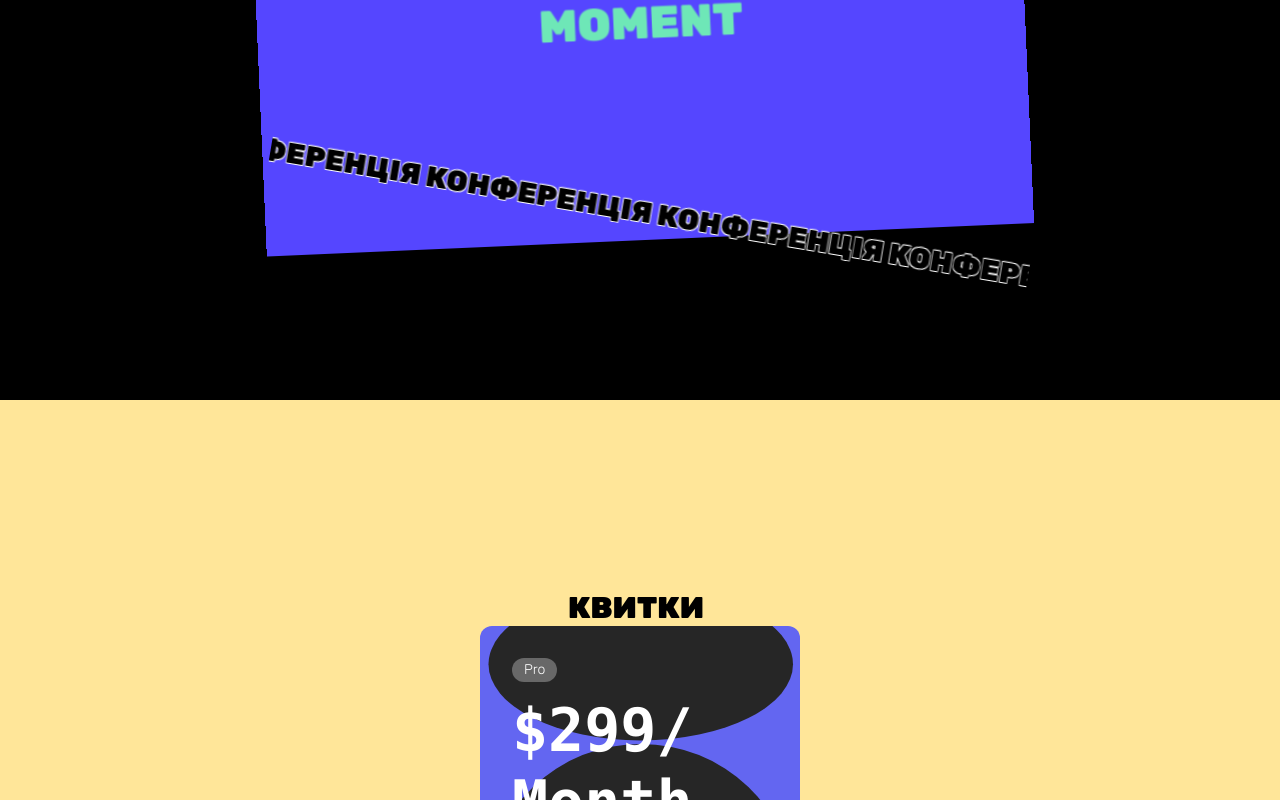
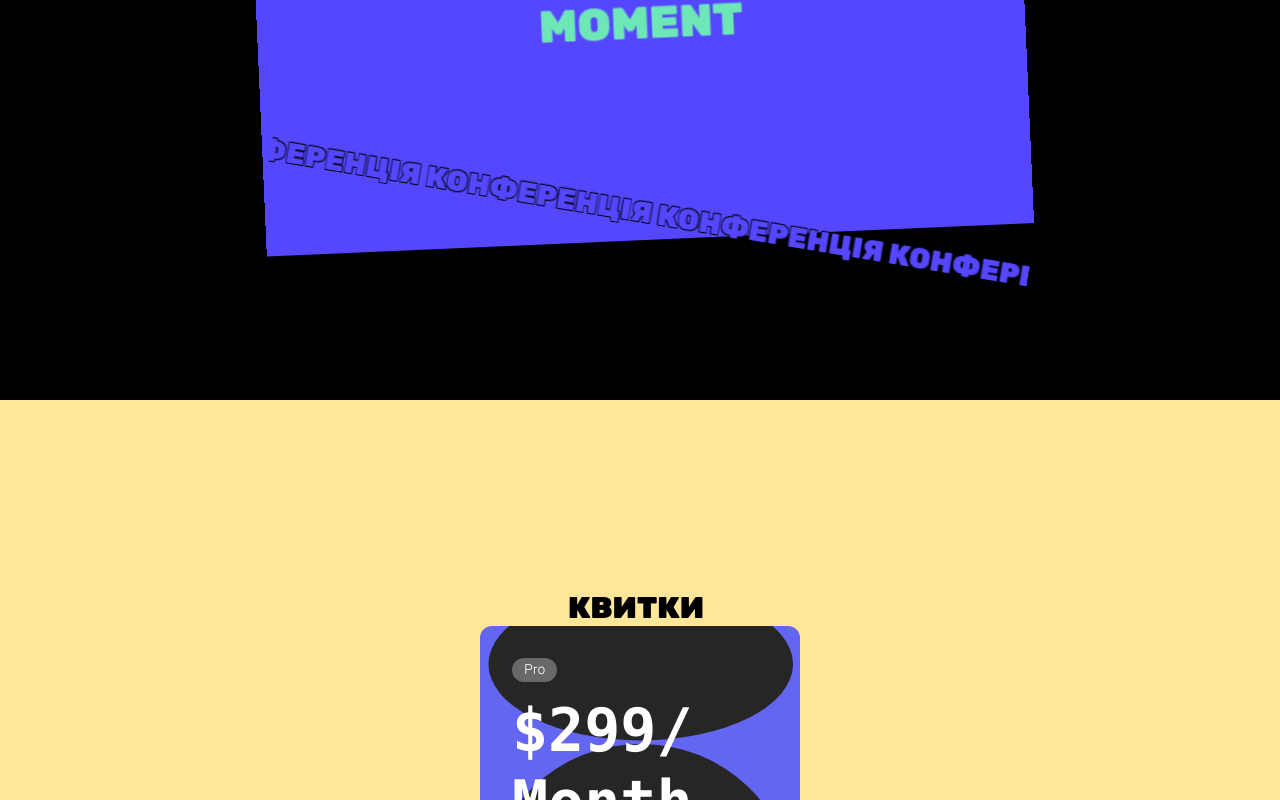
Before and after one commit to serhiihaniuk/nailmoment_next, a Next.js app: page / in a window 1280 px wide. Shown: the part 400-1200 px from the top of the page. Built offline with nearby package versions, Linux system fonts and the light colour scheme.

Commit message:
adjust marquee

```diff
--- a/src/app/globals.css
+++ b/src/app/globals.css
@@ -30,7 +30,7 @@ body {
 }
 
 .str {
-  color: black;
-  text-shadow: -1px -1px 0 #fff, 1px -1px 0 #fff, -1px 1px 0 #fff,
-    1px 1px 0 #fff;
+  color: var(--slate-blue);
+  text-shadow: -1px -1px 0 #000, 1px -1px 0 #000, -1px 1px 0 #000,
+    1px 1px 0 #000;
 }
```
